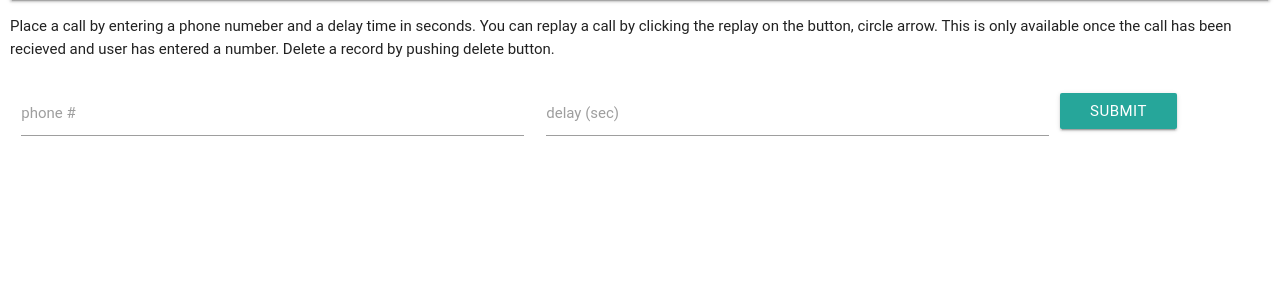
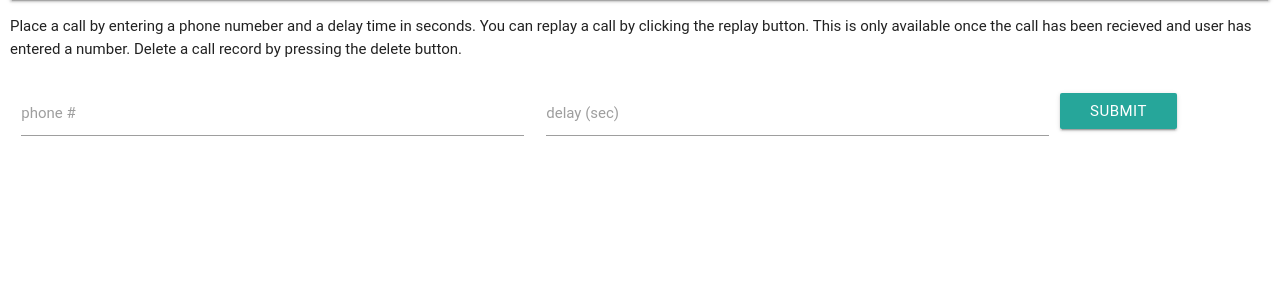
Before and after one commit to sammyjmoseley/moseleyfizz, a Flask app: page / in a window 1280 px wide. Shown: the part 79-379 px from the top of the page. Run offline with Flask 2, Linux system fonts and the light colour scheme; data that the repository does not hold is empty; some libraries are stand-ins or nearby versions; some web fonts are replaced.

Commit message:
fixing type

```diff
--- a/templates/index.html
+++ b/templates/index.html
@@ -249,7 +249,7 @@ setInterval(function(){ refreshtable(); }, 3000);
       </ul>
     </div>
   </nav>
-  <p>Place a call by entering a phone numeber and a delay time in seconds. You can replay a call by clicking the replay on the button, circle arrow. This is only available once the call has been recieved and user has entered a number. Delete a record by pushing delete button.</p>
+  <p>Place a call by entering a phone numeber and a delay time in seconds. You can replay a call by clicking the replay button. This is only available once the call has been recieved and user has entered a number. Delete a call record by pressing the delete button.</p>
       <div class="row">
         <div class="input-field col s5">
           <input id="phone" type="tel" onchange="phone()">
```
